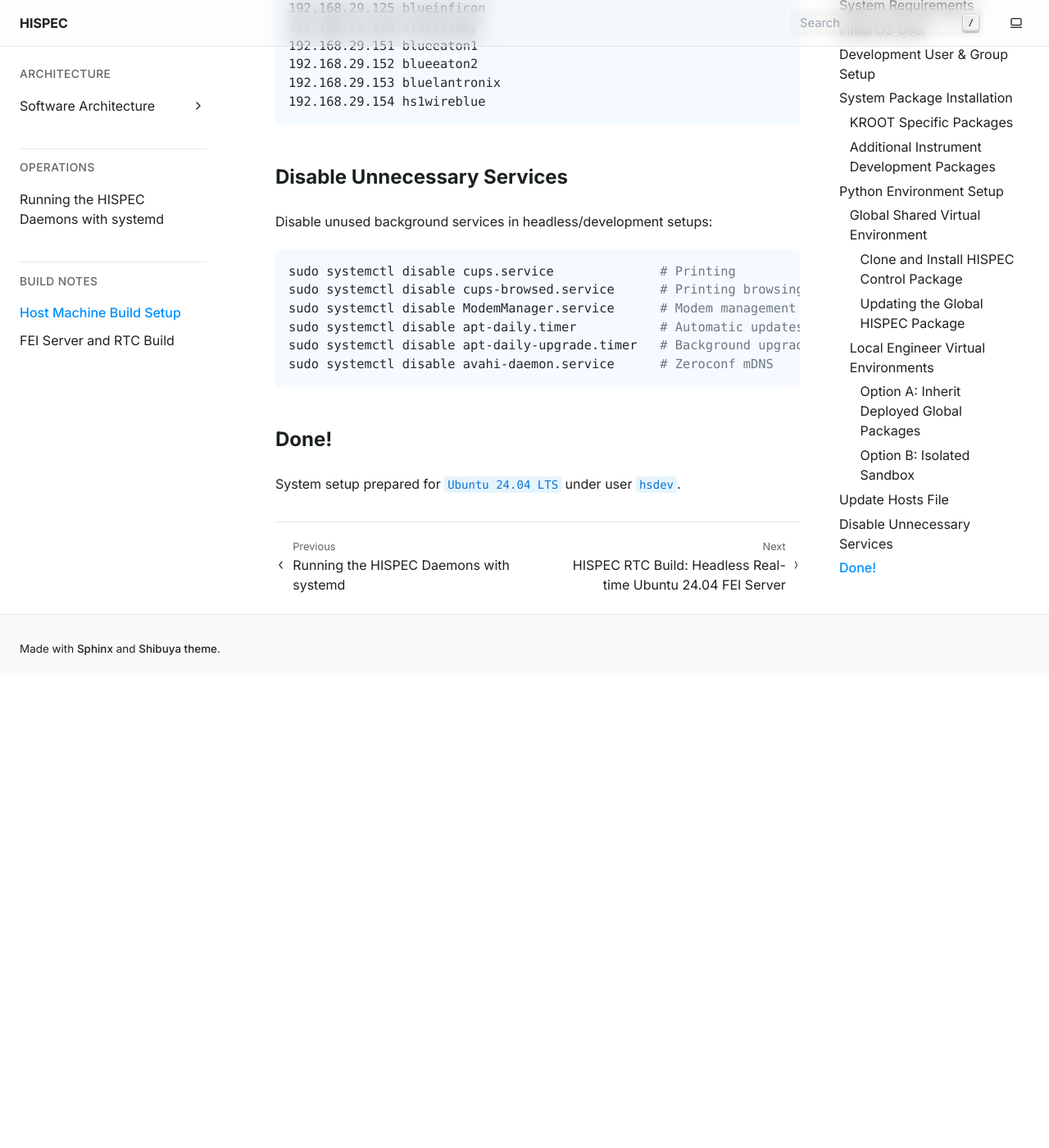
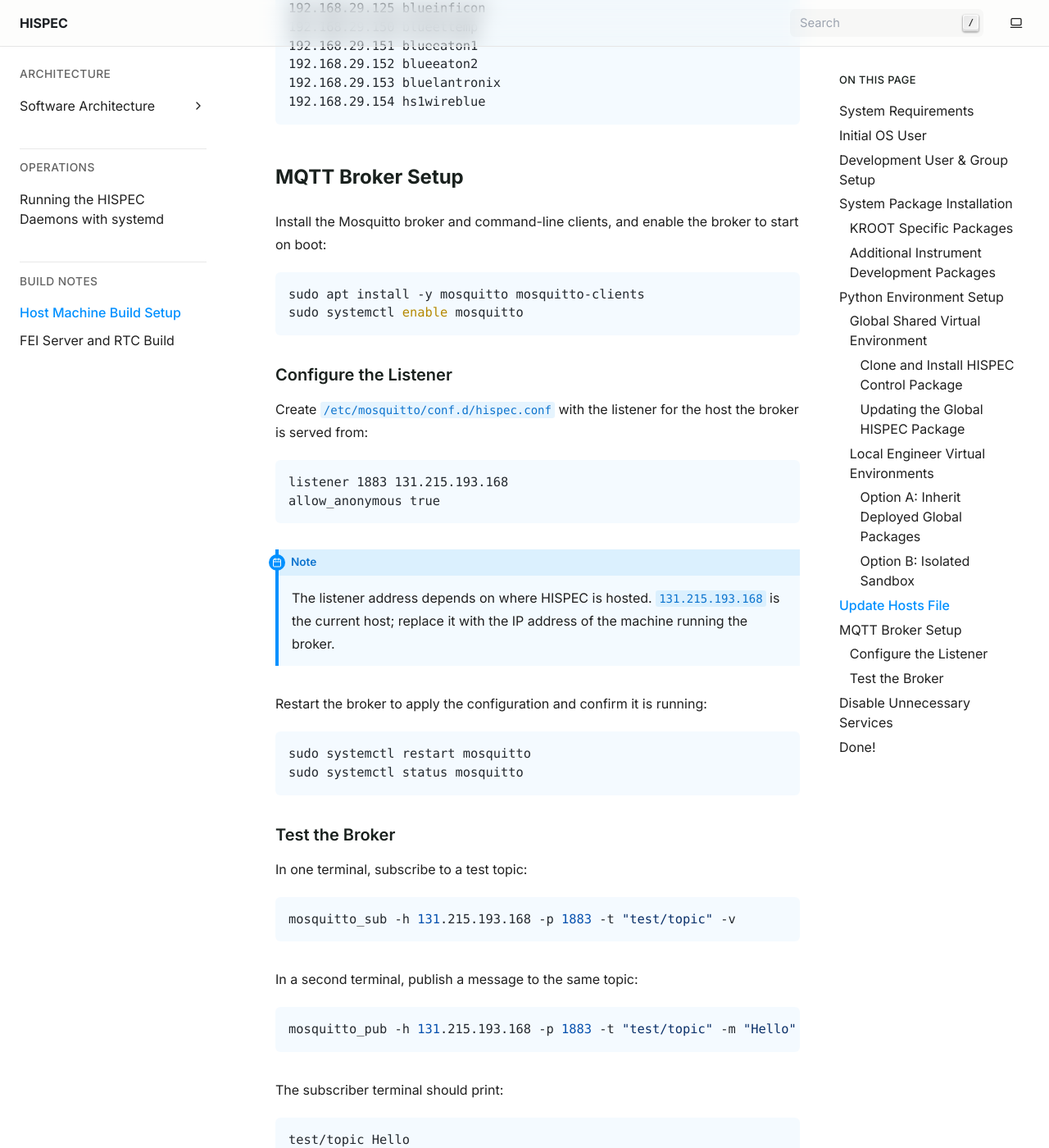
Before and after one commit to CaltechOpticalObservatories/hispec, a Sphinx documentation site: the page built from docs/build_notes/host_machine_build_notes.rst, in a window 1280 px wide and 1400 px high, scrolled down 5834 px. Shown: the whole window at 82% size. Built offline with Sphinx 7.4.7, drawn with Linux system fonts in a browser that asks for light colours; before the commit the page ends 6657 px from its top, so only the background shows below that.

Commit message:
Add mosquitto setup information to the build doc

```diff
--- a/docs/build_notes/host_machine_build_notes.rst
+++ b/docs/build_notes/host_machine_build_notes.rst
@@ -245,6 +245,58 @@ Edit ``/etc/hosts`` to include the private network entries for HISPEC, ordered n
    192.168.29.153 bluelantronix
    192.168.29.154 hs1wireblue
 
+MQTT Broker Setup
+-----------------
+
+Install the Mosquitto broker and command-line clients, and enable the broker to start on boot:
+
+.. code-block:: bash
+
+   sudo apt install -y mosquitto mosquitto-clients
+   sudo systemctl enable mosquitto
+
+Configure the Listener
+~~~~~~~~~~~~~~~~~~~~~~
+
+Create ``/etc/mosquitto/conf.d/hispec.conf`` with the listener for the host the broker is served from:
+
+.. code-block:: text
+
+   listener 1883 131.215.193.168
+   allow_anonymous true
+
+.. note::
+   The listener address depends on where HISPEC is hosted. ``131.215.193.168`` is the current host;
+   replace it with the IP address of the machine running the broker.
+
+Restart the broker to apply the configuration and confirm it is running:
+
+.. code-block:: bash
+
+   sudo systemctl restart mosquitto
+   sudo systemctl status mosquitto
+
+Test the Broker
+~~~~~~~~~~~~~~~
+
+In one terminal, subscribe to a test topic:
+
+.. code-block:: bash
+
+   mosquitto_sub -h 131.215.193.168 -p 1883 -t "test/topic" -v
+
+In a second terminal, publish a message to the same topic:
+
+.. code-block:: bash
+
+   mosquitto_pub -h 131.215.193.168 -p 1883 -t "test/topic" -m "Hello"
+
+The subscriber terminal should print:
+
+.. code-block:: text
+
+   test/topic Hello
+
 Disable Unnecessary Services
 ----------------------------
 
```
